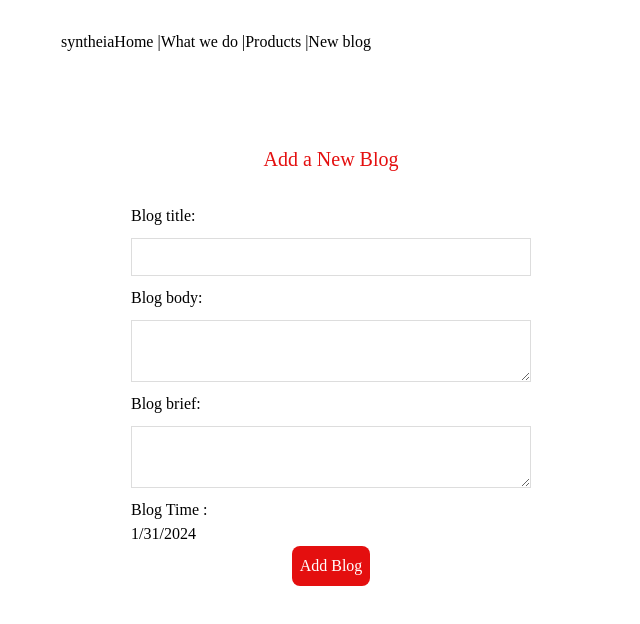
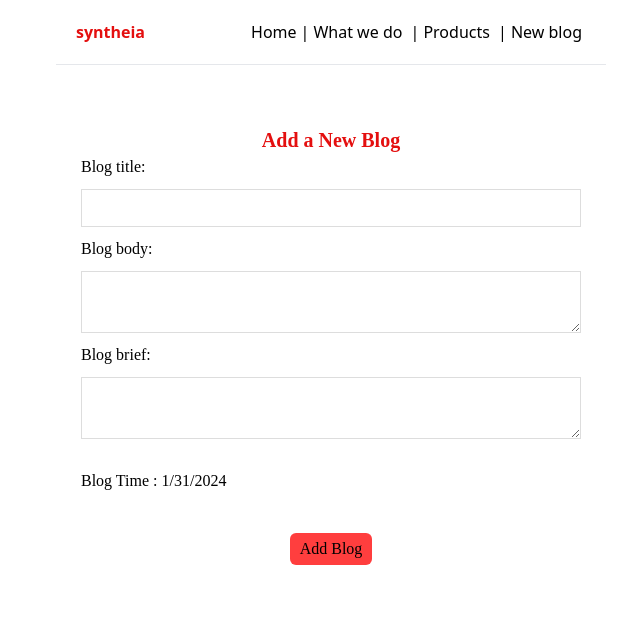
Before and after one commit to YahiaElkhasahb/syntheia-blog, a React (Create React App) app: page /create in a window 1280 px wide. Shown: the top 624 px of the page, without its empty margins (309-949 px from the left). Built offline with nearby package versions, Linux system fonts and the light colour scheme.

Commit message:
Update the entire website's styling from CSS to Tailwind CSS.

```diff
--- a/src/App.js
+++ b/src/App.js
@@ -13,7 +13,7 @@ function App() {
 		<Router>
 			<div className="App">
 				<Navbar />
-				<div className="content">
+				<div className="max-w-[600px] mx-[auto] my-[40px] p-[20px] m-0 font-[Quicksand] text-[#000000]">
 					<Switch>
 						<Route exact path="/">
 							<Home />
--- a/src/BlogDetails.js
+++ b/src/BlogDetails.js
@@ -8,12 +8,14 @@ const BlogDetails = () => {
 	);
 
 	return (
-		<div className="blog-details">
+		<div className="my-[10px] mx-[0px]">
 			{isPending && <div>Loading...</div>}
 			{error && <div>{error}</div>}
 			{blogs && (
 				<article>
-					<h2>{blogs.title}</h2>
+					<h2 className="text-[20px] text-[#e40f0f] mb-[10px] font-semibold ">
+						{blogs.title}
+					</h2>
 					<div>{blogs.body}</div>
 					<LikesController />
 				</article>
--- a/src/BlogList.js
+++ b/src/BlogList.js
@@ -4,11 +4,16 @@ const BlogList = ({ blogs, title, date }) => {
 		<div className="blog-list">
 			<h1>{title}</h1>
 			{blogs.map((blog) => (
-				<div className="blog-preview" key={blog.id}>
+				<div
+					className="px-[16px] py-[10px] mx-[0] my-[10px] border-b-[1px] border-b-[#fafafa] hover:shadow-[1px_3px_60px_rgba(0,0,0,0.342)]"
+					key={blog.id}
+				>
 					<Link to={`/blogs/${blog.id}`}>
-						<h2>{blog.title}</h2>
+						<h2 className="text-[20px] text-[#e40f0f] mb-[8px] font-semibold">
+							{blog.title}
+						</h2>
 						<p>{blog.brief}</p>
-						<time>{blog.date}</time>
+						<time className="ml-[85%]">{blog.date}</time>
 					</Link>
 				</div>
 			))}
--- a/src/Create.js
+++ b/src/Create.js
@@ -26,38 +26,50 @@ const Create = () => {
 	};
 
 	return (
-		<div className="create">
-			<h2>Add a New Blog</h2>
+		<div className="m-auto text-center max-w-[500px]">
+			<h2 className="text-[20px] text-[#e40f0f] font-semibold">
+				Add a New Blog
+			</h2>
 			<form onSubmit={handleSubmit}>
-				<label>Blog title:</label>
+				<label className="block text-left ">
+					Blog title:
+				</label>
 				<input
+					className="w-full py-[6px] px-[10px] my-[10px] mx-[0px] border-[1px] border-[solid] border-[#ddd] box-border block"
 					type="text"
 					required
 					value={title}
 					onChange={(e) => setTitle(e.target.value)}
 				/>
-				<label>Blog body:</label>
+				<label className="block text-left ">
+					Blog body:
+				</label>
 				<textarea
+					className="w-full py-[6px] px-[10px] my-[10px] mx-[0px] border-[1px] border-[solid] border-[#ddd] box-border block"
 					required
 					value={body}
 					onChange={(e) => setBody(e.target.value)}
 				></textarea>
-				<label>Blog brief:</label>
+				<label className="block text-left ">
+					Blog brief:
+				</label>
 				<textarea
+					className="w-full py-[6px] px-[10px] my-[10px] mx-[0px] border-[1px] border-[solid] border-[#ddd] box-border block"
 					required
 					value={brief}
 					onChange={(e) => setBrief(e.target.value)}
 				></textarea>
-				<label>
-					Blog Time :{" "}
-					<p
-						value={date}
-						onChange={(e) => setCurrentDate(e.target.value)}
-					>
-						{date}
-					</p>
+
+				<label
+					className="text-left block mt-[30px]"
+					value={date}
+					onChange={(e) => setCurrentDate(e.target.value)}
+				>
+					Blog Time : {date}
 				</label>
-				<button>Add Blog</button>
+				<button className="m-10 px-[10px] py-1 rounded-[6px] bg-[#ff3e3e] hover:bg-[#ec4e4e85] cursor-pointer">
+					Add Blog
+				</button>
 			</form>
 		</div>
 	);
--- a/src/Home.js
+++ b/src/Home.js
@@ -9,7 +9,6 @@ const Home = () => {
 			{error && <div>{error}</div>}
 			{isPending && <div>loading...</div>}
 			{blogs && <BlogList blogs={blogs} />}
-			{blogs && <BlogList blogs={blogs} />}
 		</div>
 	);
 };
--- a/src/LikesController.js
+++ b/src/LikesController.js
@@ -52,12 +52,11 @@ const LikesController = () => {
 			{isPending && <div>loading..</div>}
 
 			{!isPending && (
-				<div className="like-controller">
-					<div className="like-controller-buttons">
+				<div className="flex flex-col items-center justify-center">
+					<div className="flex items-center bg-[#fff] px-[50px] py-[30px] rounded-[12px]">
 						<button
-							className={`button ${
-								activeButton === "like" ? "like-active" : ""
-							}`}
+							className={`"border-[none] text-[#fff] text-[0.8rem] flex items-center gap-[6px] bg-[#bdc0c5] rounded-[4px] px-[15px] py-[6px] mx-[10px] my-[0]"
+							${activeButton === "like" ? "bg-[#3dd3eb]" : ""}`}
 							onClick={handleLike}
 						>
 							<link
@@ -71,9 +70,9 @@ const LikesController = () => {
 						</button>
 
 						<button
-							className={`button ${
+							className={`"border-[none] text-[#fff] text-[0.8rem] flex items-center gap-[6px] bg-[#bdc0c5] rounded-[4px] px-[15px] py-[6px] mx-[10px] my-[0]" ${
 								activeButton === "dislike"
-									? "dislike-active"
+									? " bg-[#f70000]"
 									: ""
 							}`}
 							onClick={handleDislike}
--- a/src/Navbar.js
+++ b/src/Navbar.js
@@ -2,13 +2,38 @@ import { Link } from "react-router-dom/cjs/react-router-dom.min";
 
 const Navbar = () => {
 	return (
-		<nav className="flex p-[30px] items-center max-w-[600px] m-auto border-b-[1px_solid_#f2f2f2] ">
-			<h1>syntheia</h1>
-			<div className="links">
-				<Link to="/">Home</Link> |
-				<Link to="/what we do">What we do</Link> |
-				<Link to="/products">Products</Link> |
-				<Link to="/create">New blog</Link>
+		<nav className="flex p-[20px] items-center max-w-[550px] m-auto  border-b-[1px] ">
+			<h1 className="text-[#e40f0f] font-black">
+				syntheia
+			</h1>
+			<div className="ml-auto ">
+				<Link
+					className="p-1 relative text-black hover:text-gray-400 cursor-pointer transition-all ease-in-out before:transition-[width] before:ease-in-out before:duration-700 before:absolute before:bg-gray-400 before:origin-center before:h-[1px] before:w-0 hover:before:w-[50%] before:bottom-0 before:left-[50%] after:transition-[width] after:ease-in-out after:duration-700 after:absolute after:bg-gray-400 after:origin-center after:h-[1px] after:w-0 hover:after:w-[50%] after:bottom-0 after:right-[50%]"
+					to="/"
+				>
+					Home
+				</Link>
+				|
+				<Link
+					className="p-1 relative text-black hover:text-gray-400 cursor-pointer transition-all ease-in-out before:transition-[width] before:ease-in-out before:duration-700 before:absolute before:bg-gray-400 before:origin-center before:h-[1px] before:w-0 hover:before:w-[50%] before:bottom-0 before:left-[50%] after:transition-[width] after:ease-in-out after:duration-700 after:absolute after:bg-gray-400 after:origin-center after:h-[1px] after:w-0 hover:after:w-[50%] after:bottom-0 after:right-[50%]"
+					to="/what we do"
+				>
+					What we do
+				</Link>{" "}
+				|
+				<Link
+					className="p-1 relative text-black hover:text-gray-400 cursor-pointer transition-all ease-in-out before:transition-[width] before:ease-in-out before:duration-700 before:absolute before:bg-gray-400 before:origin-center before:h-[1px] before:w-0 hover:before:w-[50%] before:bottom-0 before:left-[50%] after:transition-[width] after:ease-in-out after:duration-700 after:absolute after:bg-gray-400 after:origin-center after:h-[1px] after:w-0 hover:after:w-[50%] after:bottom-0 after:right-[50%]"
+					to="/products"
+				>
+					Products
+				</Link>{" "}
+				|
+				<Link
+					className="p-1 relative text-black hover:text-gray-400 cursor-pointer transition-all ease-in-out before:transition-[width] before:ease-in-out before:duration-700 before:absolute before:bg-gray-400 before:origin-center before:h-[1px] before:w-0 hover:before:w-[50%] before:bottom-0 before:left-[50%] after:transition-[width] after:ease-in-out after:duration-700 after:absolute after:bg-gray-400 after:origin-center after:h-[1px] after:w-0 hover:after:w-[50%] after:bottom-0 after:right-[50%]"
+					to="/create"
+				>
+					New blog
+				</Link>
 			</div>
 		</nav>
 	);
--- a/src/index.css
+++ b/src/index.css
@@ -2,207 +2,3 @@
 @tailwind components;
 @tailwind utilities;
 @import url("https://fonts.googleapis.com/css2?family=Quicksand:wght@300;400;500;600;700&display=swap");
-
-/* base styles */
-* {
-	margin: 0;
-	font-family: "Quicksand";
-	color: #000000;
-}
-
-.navbar {
-	padding: 30px;
-	display: flex;
-	align-items: center;
-	max-width: 600px;
-	margin: 0 auto;
-	border-bottom: 1px solid #f2f2f2;
-}
-.navbar h1 {
-	color: #e40f0f;
-}
-.navbar .links {
-	margin-left: auto;
-}
-.navbar a {
-	position: relative;
-	color: rgb(0, 0, 0);
-	text-decoration: none;
-	padding: 10px;
-	font-size: 16px;
-	cursor: pointer;
-}
-.navbar a::before {
-	content: "";
-	position: absolute;
-	bottom: 0;
-	left: 0;
-	width: 0;
-	height: 2px;
-	background-color: #db3434; /* Change this color to your preferred underline color */
-	transition: width 0.3s ease-in-out;
-}
-.navbar a:hover::before {
-	width: 100%;
-}
-/*.navbar a:hover {
-	color: #f1356d;
-	background-color: rgba(179, 174, 174, 0.438);
-	border-radius: 10px;
-}*/
-.home button {
-	--c: #da0f0f; /* the color*/
-	margin-top: 30px;
-	box-shadow: 0 0 0 0.1em inset var(--c);
-	--_g: linear-gradient(var(--c) 0 0) no-repeat;
-	background: var(--_g) calc(var(--_p, 0%) - 100%) 0%,
-		var(--_g) calc(200% - var(--_p, 0%)) 0%,
-		var(--_g) calc(var(--_p, 0%) - 100%) 100%,
-		var(--_g) calc(200% - var(--_p, 0%)) 100%;
-	background-size: 50.5% calc(var(--_p, 0%) / 2 + 0.5%);
-	outline-offset: 0.1em;
-	transition: background-size 0.4s,
-		background-position 0s 0.4s;
-}
-
-.home button {
-	margin-left: 400px;
-	font-family: system-ui, sans-serif;
-	font-size: 1rem;
-	cursor: pointer;
-	padding: 0.1em 0.6em;
-	font-weight: bold;
-	border-radius: 10px;
-}
-.home button:active {
-	box-shadow: 0 0 9e9Q inset #0009;
-	background-color: var(--c);
-	color: #fff;
-}
-.home button:hover {
-	--_p: 100%;
-	color: #000000;
-	transition: background-position 0.4s, background-size 0s;
-}
-.content {
-	max-width: 600px;
-	margin: 40px auto;
-	padding: 20px;
-}
-/* blog previews / list */
-.blog-preview {
-	padding: 10px 16px;
-	margin: 20px 0;
-	border-bottom: 1px solid #fafafa;
-}
-.blog-preview:hover {
-	box-shadow: 1px 3px 30px rgba(0, 0, 0, 0.342);
-}
-.blog-preview h2 {
-	font-size: 20px;
-	color: #e40f0f;
-	margin-bottom: 8px;
-}
-.blog-preview a {
-	text-decoration: none;
-}
-.blog-preview time {
-	margin: 90%;
-}
-
-.create h1 {
-	font-size: 20px;
-}
-/* blog details page */
-.blog-details h2 {
-	font-size: 20px;
-	color: #e40f0f;
-	margin-bottom: 10px;
-}
-.blog-details div {
-	margin: 20px 0;
-}
-.blog-details button {
-	background: #f1356d;
-	color: #fff;
-	border: 0;
-	padding: 8px;
-	border-radius: 8px;
-	cursor: pointer;
-}
-
-/* create new blog form */
-.create {
-	max-width: 400px;
-	margin: 0 auto;
-	text-align: center;
-}
-.create label {
-	text-align: left;
-	display: block;
-}
-.create h2 {
-	font-size: 20px;
-	color: #e40f0f;
-	margin-bottom: 30px;
-}
-.create input,
-.create textarea,
-.create select {
-	width: 100%;
-	padding: 6px 10px;
-	margin: 10px 0;
-	border: 1px solid #ddd;
-	box-sizing: border-box;
-	display: block;
-}
-.create button {
-	background: #e40f0f;
-	color: #fff;
-	border: 0;
-	padding: 8px;
-	border-radius: 8px;
-	cursor: pointer;
-}
-/*.create p {
-	margin-left: 20%;
-}*/
-
-/*Likes and dislikes style*/
-
-.like-controller {
-	display: flex;
-	flex-direction: column;
-	align-items: center;
-	justify-content: center;
-}
-
-.like-controller-buttons {
-	display: flex;
-	flex-direction: "row";
-	align-items: center;
-	background-color: #fff;
-	padding: 30px 50px;
-	border-radius: 12px;
-}
-
-.like-controller-buttons .button {
-	border: none;
-	color: #fff;
-	font-size: 0.8rem;
-	display: flex;
-	align-items: center;
-	gap: 6px;
-	background-color: #bdc0c5;
-	border-radius: 4px;
-	padding: 6px 15px;
-	margin: 0 10px;
-}
-
-.like-controller-buttons .like-active {
-	background-color: #00abc5;
-}
-
-.like-controller-buttons .dislike-active {
-	background-color: #f70000;
-}
```
Also changed, not shown: src/index.js (+11 -9 lines).
